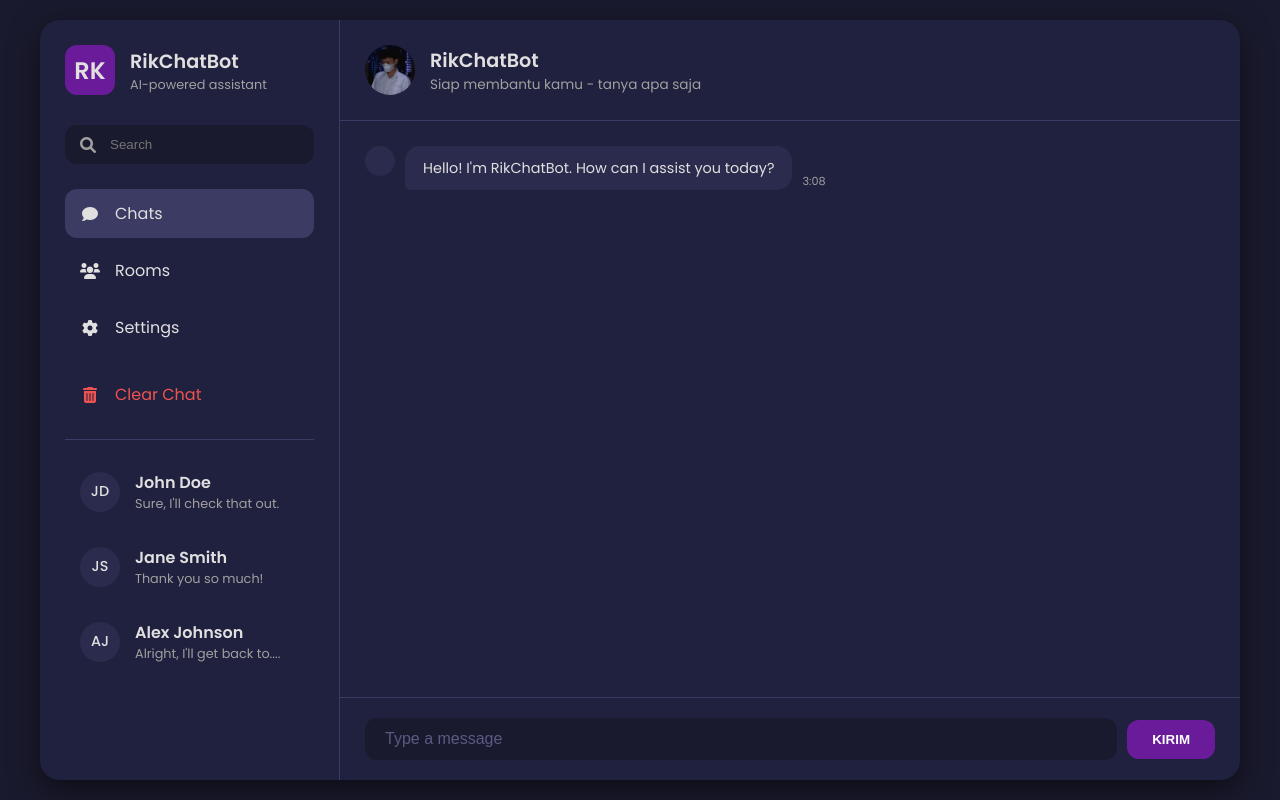
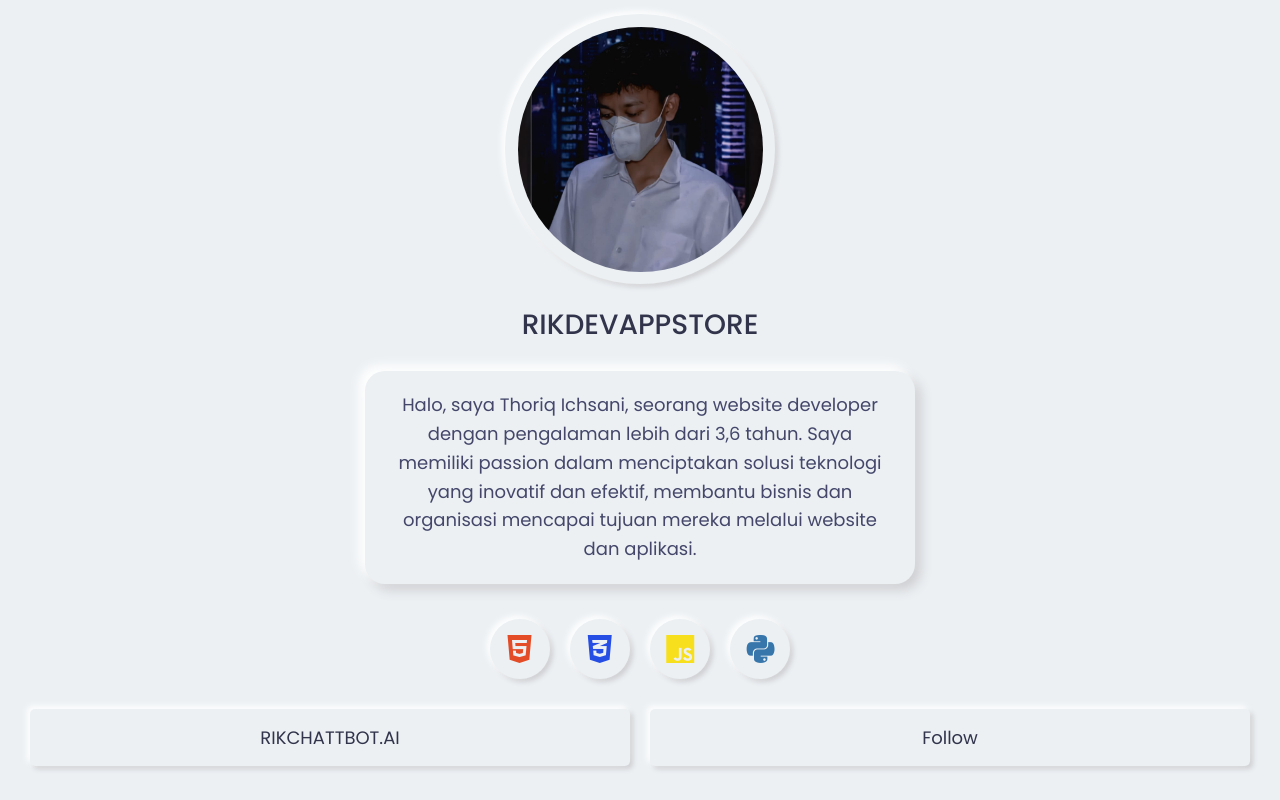
Before and after one commit to RikChat/rikchatbotv2, a website: page index.html in a window 1280 px wide. Drawn offline with Linux system fonts and the light colour scheme.

Commit message:
Update index.html

```diff
--- a/index.html
+++ b/index.html
@@ -1,95 +1,225 @@
 <!DOCTYPE html>
-<html lang="id">
+<html lang="en">
 <head>
     <meta charset="UTF-8">
-    <meta name="viewport" content="width=device-width, initial-scale=1.0">
-    <title>RikChatBot</title>
-    <link rel="stylesheet" href="style.css">
-    <link rel="stylesheet" href="https://cdnjs.cloudflare.com/ajax/libs/font-awesome/6.0.0-beta3/css/all.min.css">
+    <title>Neumorphism Profile Card</title>
+    <link rel="stylesheet" href="https://cdnjs.cloudflare.com/ajax/libs/font-awesome/5.15.3/css/all.min.css"/>
+    <style>
+@import url('https://fonts.googleapis.com/css2?family=Poppins:wght@200;300;400;500;600;700&display=swap');
+
+* {
+  margin: 0;
+  padding: 0;
+  box-sizing: border-box;
+  font-family: 'Poppins', sans-serif;
+}
+
+body {
+  display: flex;
+  align-items: center;
+  justify-content: center;
+  height: 100vh;
+  width: 100vw;
+  background: #ecf0f3;
+}
+
+.wrapper, .wrapper .img-area, .social-icons a, .buttons button {
+  background: #ecf0f3;
+  box-shadow: -3px -3px 7px #ffffff,
+               3px 3px 5px #ceced1;
+}
+
+.wrapper {
+  position: relative;
+  width: 100%;
+  height: 100%;
+  padding: 30px;
+  display: flex;
+  align-items: center;
+  justify-content: center;
+  flex-direction: column;
+}
+
+.wrapper .icon.arrow,
+.wrapper .icon.dots {
+  display: none;
+}
+
+.wrapper .img-area {
+  height: 270px;
+  width: 270px;
+  border-radius: 50%;
+  display: flex;
+  align-items: center;
+  justify-content: center;
+  margin-top: -20px;
+}
+
+.wrapper .about {
+  color: #44476a;
+  font-weight: 400;
+  font-size: 18px;
+  line-height: 1.6;      /* Membuat jarak antar baris lebih nyaman */
+  text-align: center;    /* Teks di tengah card */
+  max-width: 500px;      /* Membatasi lebar agar teks tidak terlalu panjang */
+  margin: 10px 0 20px;   /* Jarak atas dan bawah */
+  padding: 0 15px;       /* Sedikit ruang di kiri dan kanan */
+}
+
+.img-area .inner-area {
+  height: calc(100% - 25px);
+  width: calc(100% - 25px);
+  border-radius: 50%;
+}
+
+.inner-area img {
+  height: 100%;
+  width: 100%;
+  border-radius: 50%;
+  object-fit: cover;
+}
+
+.wrapper .name {
+  font-size: 28px;
+  font-weight: 500;
+  color: #31344b;
+  margin: 20px 0 10px 0;
+}
+
+.wrapper .about {
+  color: #44476a;
+  font-weight: 400;
+  font-size: 18px;
+}
+
+.wrapper .social-icons {
+  margin: 20px 0 30px 0;
+}
+
+.social-icons a {
+  position: relative;
+  height: 60px;
+  width: 60px;
+  margin: 0 8px;
+  display: inline-flex;
+  align-items: center;
+  justify-content: center;
+  text-decoration: none;
+  border-radius: 50%;
+}
+
+.social-icons a i {
+  font-size: 32px;
+}
+
+.social-icons a.html i { color: #e34c26; }
+.social-icons a.css i { color: #264de4; }
+.social-icons a.js i { color: #f7df1e; }
+.social-icons a.python i { color: #3776ab; }
+
+.social-icons a:hover i {
+  text-shadow: 0 0 8px currentColor, 0 0 15px currentColor;
+  transform: scale(1.2);
+  transition: all 0.3s ease;
+}
+
+@media (max-width: 500px) {
+  .wrapper .img-area {
+    height: 250px;
+    width: 250px;
+  }
+  .social-icons a {
+    height: 50px;
+    width: 50px;
+  }
+  .social-icons a i {
+    font-size: 26px;
+  }
+}
+
+.wrapper .buttons {
+  display: flex;
+  width: 100%;
+  justify-content: space-between;
+}
+
+.about-card {
+  background: #ecf0f3;             /* Warna card sama dengan wrapper */
+  box-shadow: -6px -6px 12px #ffffff,
+              6px 6px 12px #ceced1; /* Efek neumorphism */
+  border-radius: 20px;             /* Sudut bulat lembut */
+  padding: 20px 25px;              /* Ruang di dalam card */
+  max-width: 550px;                /* Lebar card */
+  text-align: center;              /* Teks di tengah */
+  margin: 15px 0;                  /* Jarak atas dan bawah */
+  color: #44476a;
+  font-size: 18px;
+  font-weight: 400;
+  line-height: 1.6;
+  transition: all 0.3s ease;       /* Untuk efek hover */
+}
+
+.about-card:hover {
+  box-shadow: inset -6px -6px 12px #ffffff,
+              inset 6px 6px 12px #ceced1; /* Efek ditekan saat hover */
+}
+
+.buttons a {
+  flex: 1;
+  text-align: center;
+  padding: 15px 0;
+  color: #31344b;
+  font-size: 18px;
+  font-weight: 400;
+  border-radius: 5px;
+  cursor: pointer;
+  text-decoration: none;
+  background: #ecf0f3;
+  box-shadow: -3px -3px 7px #ffffff,
+               3px 3px 5px #ceced1;
+}
+
+.buttons a:first-child { margin-right: 10px; }
+.buttons a:last-child { margin-left: 10px; }
+
+.buttons a:hover {
+  box-shadow: inset -3px -3px 7px #ffffff,
+              inset 3px 3px 5px #ceced1;
+}
+
+.wrapper .social-share {
+  display: none;
+}
+    </style>
 </head>
 <body>
-    <div class="splash-screen" id="splash-screen">
-        <div class="logo-splash">RK</div>
-        <div class="loading-indicator"></div>
+  <div class="wrapper">
+    <div class="img-area">
+      <div class="inner-area">
+        <img src="profile.jpg" alt="">
+      </div>
     </div>
 
-    <div class="app-container" id="main-content">
-        <aside class="sidebar" id="sidebar">
-            <div class="sidebar-header">
-                <div class="logo">RK</div>
-                <div class="brand">
-                    <h3>RikChatBot</h3>
-                    <p>AI-powered assistant</p>
-                </div>
-            </div>
-            <div class="search-container">
-                <i class="fas fa-search"></i>
-                <input type="text" placeholder="Search">
-            </div>
-            <nav class="nav-links">
-                <a href="#" class="nav-item active"><i class="fas fa-comment"></i> Chats</a>
-                <a href="#" class="nav-item"><i class="fas fa-users"></i> Rooms</a>
-                <a href="#" class="nav-item"><i class="fas fa-cog"></i> Settings</a>
-                <a href="#" class="nav-item clear-chat" id="clear-chat-button">
-                    <i class="fas fa-trash-alt"></i> Clear Chat
-                </a>
-            </nav>
-            <div class="divider"></div>
-            <div class="user-list">
-                <div class="user-item">
-                    <div class="user-avatar-list">JD</div>
-                    <div class="user-info">
-                        <h4>John Doe</h4>
-                        <p>Sure, I'll check that out.</p>
-                    </div>
-                </div>
-                <div class="user-item">
-                    <div class="user-avatar-list">JS</div>
-                    <div class="user-info">
-                        <h4>Jane Smith</h4>
-                        <p>Thank you so much!</p>
-                    </div>
-                </div>
-                <div class="user-item">
-                    <div class="user-avatar-list">AJ</div>
-                    <div class="user-info">
-                        <h4>Alex Johnson</h4>
-                        <p>Alright, I'll get back to....</p>
-                    </div>
-                </div>
-            </div>
-        </aside>
+    <div class="name">RIKDEVAPPSTORE</div>
+<div class="about-card">
+  <span class="typing-text">
+  Halo, saya Thoriq Ichsani, seorang website developer dengan pengalaman lebih dari 3,6 tahun.
+  Saya memiliki passion dalam menciptakan solusi teknologi yang inovatif dan efektif,
+  membantu bisnis dan organisasi mencapai tujuan mereka melalui website dan aplikasi.
+  </span>
+</div>
 
-        <main class="chat-container">
-            <header class="chat-header">
-                <button class="menu-toggle" id="menu-toggle">
-                    <i class="fas fa-bars"></i>
-                </button>
-                <div class="chat-info">
-                    <div class="user-avatar-chat">
-                        <img src="profile.jpg" alt="RikChatBot">
-                    </div>
-                    <div class="user-details">
-                        <h3>RikChatBot</h3>
-                        <p>Siap membantu kamu - tanya apa saja</p>
-                    </div>
-                </div>
-            </header>
-
-            <div class="chat-messages" id="chat-messages"></div>
-
-            <div class="offline-popup" id="offline-popup">
-                <i class="fas fa-exclamation-triangle"></i>
-                <span>Jaringan terputus. Silakan periksa koneksi Anda.</span>
-            </div>
-
-            <div class="chat-input-area">
-                <input type="text" id="user-input" placeholder="Type a message">
-                <button id="send-button">KIRIM</button>
-            </div>
-        </main>
+    <div class="social-icons">
+      <a href="#" class="html"><i class="fab fa-html5"></i></a>
+      <a href="#" class="css"><i class="fab fa-css3-alt"></i></a>
+      <a href="#" class="js"><i class="fab fa-js"></i></a>
+      <a href="#" class="python"><i class="fab fa-python"></i></a>
     </div>
 
-    <script src="script.js"></script>
+    <div class="buttons">
+      <a href="chatbotai.html">RIKCHATTBOT.AI</a>
+      <a href="https://www.tiktok.com/@thoriqproject?_r=1&_d=el213g64e36j13&sec_uid=MS4wLjABAAAAfgEID3DX5JZ29L0S5BeVhJbX313XCiLwMVklhOzL_QseGBr4nVT9wWk3U9Ddc_yz&share_author_id=6914118469458297857&sharer_language=id&source=h5_t&u_code=dgbcigli1emch8&timestamp=1755226902&user_id=6914118469458297857&sec_user_id=MS4wLjABAAAAfgEID3DX5JZ29L0S5BeVhJbX313XCiLwMVklhOzL_QseGBr4nVT9wWk3U9Ddc_yz&item_author_type=1&utm_source=copy&utm_campaign=client_share&utm_medium=android&share_iid=7535327839933024016&share_link_id=ea738c0b-008f-4367-970b-0cf52b99f764&share_app_id=1180&ugbiz_name=ACCOUNT&ug_btm=b8727%2Cb7360&social_share_type=5&enable_checksum=1">Follow</a>
+    </div>
+  </div>
 </body>
 </html>
```
